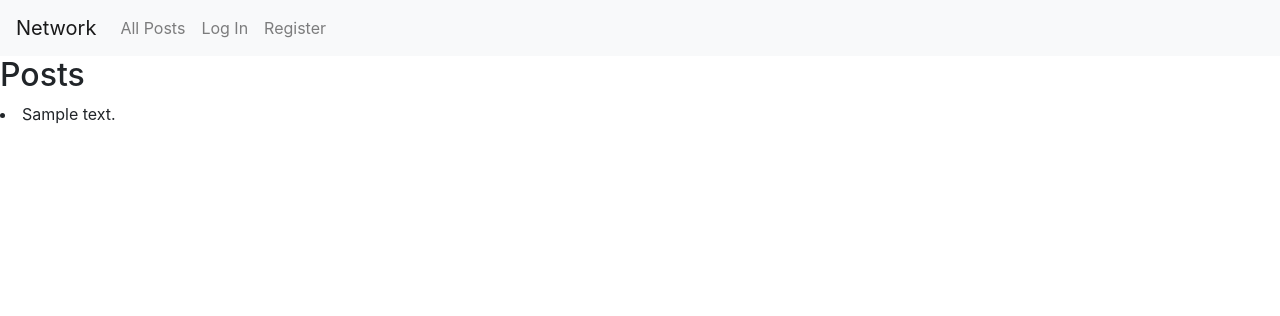
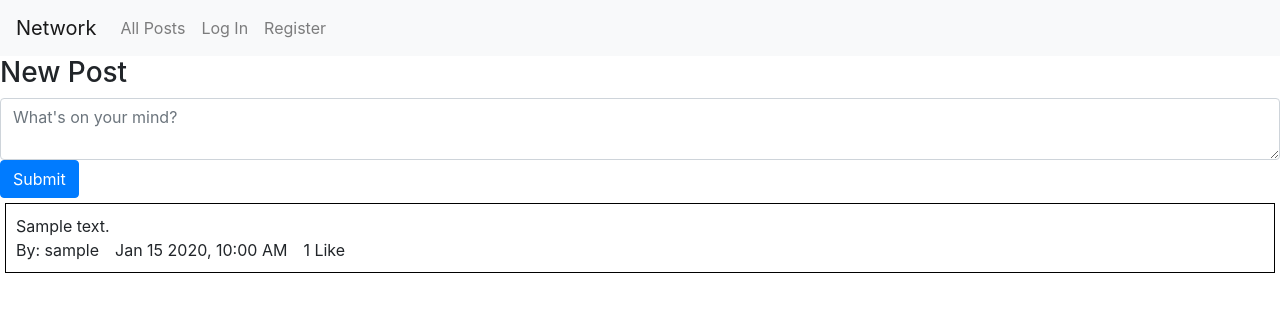
Before and after one commit to ruadh/CSCI-E-33a_Project4, a Django app: page / in a window 1280 px wide. Shown: the top 316 px of the page. Run offline with Django 3.2, Linux system fonts and the light colour scheme; tables that the repository leaves empty hold one stand-in row (values such as "Sample post"); some libraries are stand-ins or nearby versions.

Commit message:
List posts in JS is working

```diff
--- a/project4/network/models.py
+++ b/project4/network/models.py
@@ -34,6 +34,18 @@ class Post(models.Model):
     def likes_count(self):
         return self.likes.count()
 
+    # CITATION: Adapted from the Project 3 Email model.
+    def serialize(self):
+        return {
+            "id": self.id,
+            "author": self.author.username,
+            "content": self.content,
+            "timestamp": self.timestamp.strftime("%b %d %Y, %I:%M %p"),
+            "likes_count": self.likes_count
+        }
+
+
+
 
 class Like(models.Model):
     # If the liker or the post is deleted, we should delete the like
--- a/project4/network/static/network/network.js
+++ b/project4/network/static/network/network.js
@@ -1,24 +1,32 @@
+/**
+ * Unlike my previous assignments, I did not submit Project 4 before dropping the Fall 2021 offering,
+ * so I have not received grading feedback on any of this work.
+ *
+ * Much of this code is recycled from my work on earlier projects (some of which benefitted from grading feedback),
+ * but since I cited that feedback in the earier projects, I didn't call it out a second time here.
+ *
+ * Some of my code is adapted from the starter files in earlier projects or was helped by content I found on the internet.
+ * Those are called out with 'CITATION' in the comments.
+*/
+
 // Initial page load
 document.addEventListener('DOMContentLoaded', function () {
 
-    // Show the new post form only if the user is logged in
+    // Load the first page of posts
+    loadPosts();
+
+    // Add new post form: limited to authenticated users, handled by JS, disabled until content is entered
     // CITATION:  Learned about json_script from: https://stackoverflow.com/a/62592463
-    const authenticated = JSON.parse(document.getElementById('authenticated'));
+    const authenticated = JSON.parse(document.getElementById('authenticated').textContent);
     if (authenticated == true) {
-      // Show the new post form
       document.querySelector('#new-post').style.display = 'block';
-      // Have JS handle the submit button action instead of submitting the page
       document.querySelector('#post-form').addEventListener('submit', submitPost);
-      // Disable the Submit button until content is entered
       document.querySelector('#submit-post').disabled = true;
       document.querySelector('#compose-post').addEventListener('keyup', enableSubmit);
     } else {
       document.querySelector('#new-post').style.display = 'none';
     }
 
-
-
-    // TO DO:  Load the posts list
   });
 
 
@@ -38,17 +46,96 @@ document.addEventListener('DOMContentLoaded', function () {
 }
 
 /**
- * Load one page of posts
+ * Create a new HTML element with the specified innerHTML and optional classes
+ * @param {string} element - The type of HTML element to be created
+ * @param {string} innerHTML - The inner HTML to be added to the new element
+ * @param {string} [cssClass] - A space-delimited list of classes to be added to the new element
+ *
+ * NOTE: It would also be useful to support adding the event listeners here,
+ * but passing a function with an unknown number of parameters is beyond my skills right now.
  */
 
- function listPosts() {
+ function newElement(element, innerHTML, cssClass = null) {
+  const child = document.createElement(element);
+  child.innerHTML = innerHTML;
+  if (cssClass !== null) {
+    cssClass.split(' ').forEach(cssClass => {
+      child.classList.add(cssClass);
+    });
+  }
+  return child;
+}
 
-  // TO DO
+
+/**
+ * Load the specified page of posts
+ * @param {string} page - The number of the page to be loaded
+ */
+
+ function loadPosts(page=1) {
+
+  // TO DO:  PAGINATION  (or is it in JS?)
+
+  // If the list is already present, clear it
+  document.querySelector('#posts-view').innerHTML = 'Loading Posts...';
+
+  // Create a container element for the post lines
+  const postList = newElement('div', 'Loading Posts...');
+  postList.id = 'posts-view';
+
+
+  // TO DO:  Decide if we need to disable any buttons during the fetch
+  // document.querySelectorAll('.loading-disable').forEach(button => {
+  //   button.disabled = true;
+  // });
+
+  // Get the posts via the API
+  fetch(`/posts/${page}`)
+    .then(response => response.json())
+    .then(posts => {
+
+      // Clear the loading message and show the post count instead
+      postList.innerHTML = '';
+      const count = posts.length;
+
+      // Create a summary line for each post
+      if (count > 0) {
+        posts.forEach(post => {
+
+          // Create and populate the post row
+          const summary = newElement('div', null, 'post-row');
+          summary.appendChild(newElement('div', `${post.content}`));
+          summary.appendChild(newElement('span', `By:  ${post.author}`, 'post-author'));
+          summary.appendChild(newElement('span', `&emsp;${post.timestamp}`, 'post-timestamp'));
+          summary.appendChild(newElement('span', `&emsp;${post.likes_count} Like${(post.likes_count === 1 ? '' : 's')}`));
+
+          // TO DO:  Add a like button
+
+          // Add the full post row to the div
+          postList.appendChild(summary);
+
+        });
+      }
+
+      // TO DO:  Reenable any disabled buttons
+      // document.querySelectorAll('.loading-disable').forEach(button => {
+      //   button.disabled = false;
+      // });
+
+
+
+    });
+
+  // Replace the loading message with the new list of posts
+  // CITATION:  https://www.javascripttutorial.net/dom/manipulating/replace-a-dom-element/
+  document.querySelector('#posts-view').parentNode.replaceChild(postList, document.querySelector('#posts-view'))
 
 }
 
 
-  /**
+
+
+/**
  * Submit the post form
  */
 
@@ -80,11 +167,19 @@ function submitPost() {
         // Reenable the Submit button so the user can try again
         document.querySelector('#submit-post').disabled = false;
       } else {
-        listPosts();
-        // TO DO:  Display message
+
+        // Clear the post form
+        document.querySelector('#compose-post').value = null;
+
+        // Refresh the list of posts
+        loadPosts();
+
+        // TO DO:  Display message on screen
         const message = result.message;
+        // alert(message);
+
         // TEMP FOR TESTING
-        alert(message);
+
       }
     });
 
--- a/project4/network/static/network/styles.css
+++ b/project4/network/static/network/styles.css
@@ -0,0 +1,5 @@
+.post-row {
+    padding: 10px;
+    border: solid black 1px;
+    margin: 5px;
+}
--- a/project4/network/templates/network/index.html
+++ b/project4/network/templates/network/index.html
@@ -11,8 +11,19 @@
 {% endblock %}
 
 {% block body %}
-    <h2>Posts</h2>
+    <div id="posts-view">
+    </div>
+{% endblock %}
+
+
+{% block old_body %}
+    <h2>Posts - Django</h2>
     {% for post in posts %}
-    <li>{{post.content}}</li>
+    <div>
+        {{post.content}}  ({{post.id}})
+        <form class="like-form">
+            <input type="submit" id="submit-like" class="btn btn-primary"/>
+        </form>
+    </div>
     {% endfor %}
 {% endblock %}
--- a/project4/network/urls.py
+++ b/project4/network/urls.py
@@ -11,5 +11,6 @@ urlpatterns = [
 
 
     # API Routes
-    path("posts", views.submit_post, name="post")
+    path("posts", views.submit_post, name="post"),
+    path("posts/<str:page>", views.list_posts, name="list_posts")
 ]
--- a/project4/network/views.py
+++ b/project4/network/views.py
@@ -8,7 +8,7 @@ from django.contrib.auth import authenticate, login, logout
 from django.contrib.auth.decorators import login_required
 from django.views.decorators.csrf import csrf_exempt
 
-from .models import Post, User
+from .models import Post, User, Like, Follow
 
 
 # FORM CLASSES
@@ -24,14 +24,14 @@ class PostForm(forms.ModelForm):
 
 # Like form
 
-# class LikeForm(forms.ModelForm):
-#     class Meta:
-#         model = Like
-#         fields = ['liker', 'post']
-#         widgets = {
-#             'liker': forms.HiddenInput,
-#             'post': forms.HiddenInput
-#         }
+class LikeForm(forms.ModelForm):
+    class Meta:
+        model = Like
+        fields = ['liker', 'post']
+        widgets = {
+            'liker': forms.HiddenInput,
+            'post': forms.HiddenInput
+        }
 
 # TO DO:  Follow form
 
@@ -103,17 +103,26 @@ def register(request):
 
 # POSTS
 
-# Display a list of posts
+# Display the home page
 
-def index(request, title='Recent Posts'):
+def index(request, page = 1, title='Recent Posts'):
     # TO DO:  We need to do this with Javascript
     # TO DO:  It should be paginated
-    posts = Post.objects.all()
-    return render(request, 'network/index.html', {'posts': posts, 'title': title})
+    posts = list_posts(request, page)
+    return render(request, 'network/index.html', {'posts': posts, 'title': title, 'page': page})
 
 
-# Create a post
-# Adapted from 'compose' from the Project 3 starter files
+# API:  Return a specific page's worth of posts
+# CITATION:  Adapted from function 'mailbox' from the Project 3 starter files
+
+def list_posts(request, page=1, title='Recent Posts'):
+    # TO DO:  Do the query and paginate it
+    posts = Post.objects.all().order_by('-timestamp').all()
+    return JsonResponse([post.serialize() for post in posts], safe=False)
+
+
+# API:  Create a post
+# CITATION:  Adapted from function 'compose' from the Project 3 starter files
 
 @csrf_exempt
 @login_required
```
Also changed, not shown: 2 other files.
